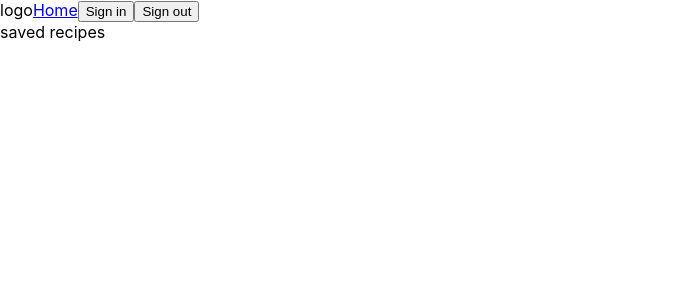
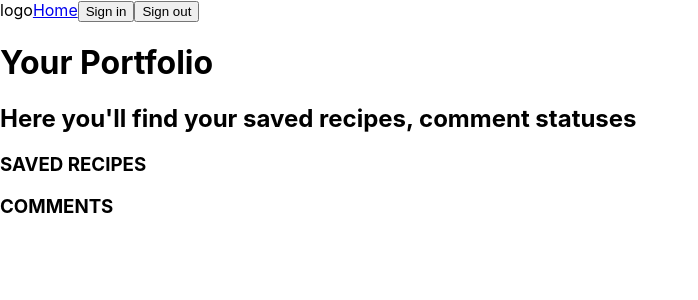
Before and after one commit to Oasiswolf/CourtneysChaoticCookbookFront, a React (Create React App) app: page /profile in a window 1280 px wide. Shown: the top 300 px of the page, without its empty margins (0-698 px from the left). Built offline with nearby package versions, Linux system fonts and the light colour scheme.

Commit message:
Profile Commit

```diff
--- a/src/pages/profile.js
+++ b/src/pages/profile.js
@@ -1,13 +1,28 @@
 import React, { Component } from "react";
 
 export default class Profile extends Component {
-  constructor(props) {
+  constructor() {
     super();
 
     this.state = {};
   }
 
   render() {
-    return <div className="">saved recipes</div>;
+    return (
+      <div className="portfolio-wrapper">
+        <h1>Your Portfolio</h1>
+        {/* username from JS cookies */}
+        <h2>Here you'll find your saved recipes, comment statuses</h2>
+
+        <div className="recipe-wrapper">
+          <h3>SAVED RECIPES</h3>
+          {/* recipes render herer */}
+        </div>
+        <div className="comment-wrapper">
+          <h3>COMMENTS</h3>
+          {/* comments on recipes */}
+        </div>
+      </div>
+    );
   }
 }
```
Also changed, not shown: 1 other file (tests, documents, lock files or other folders).
